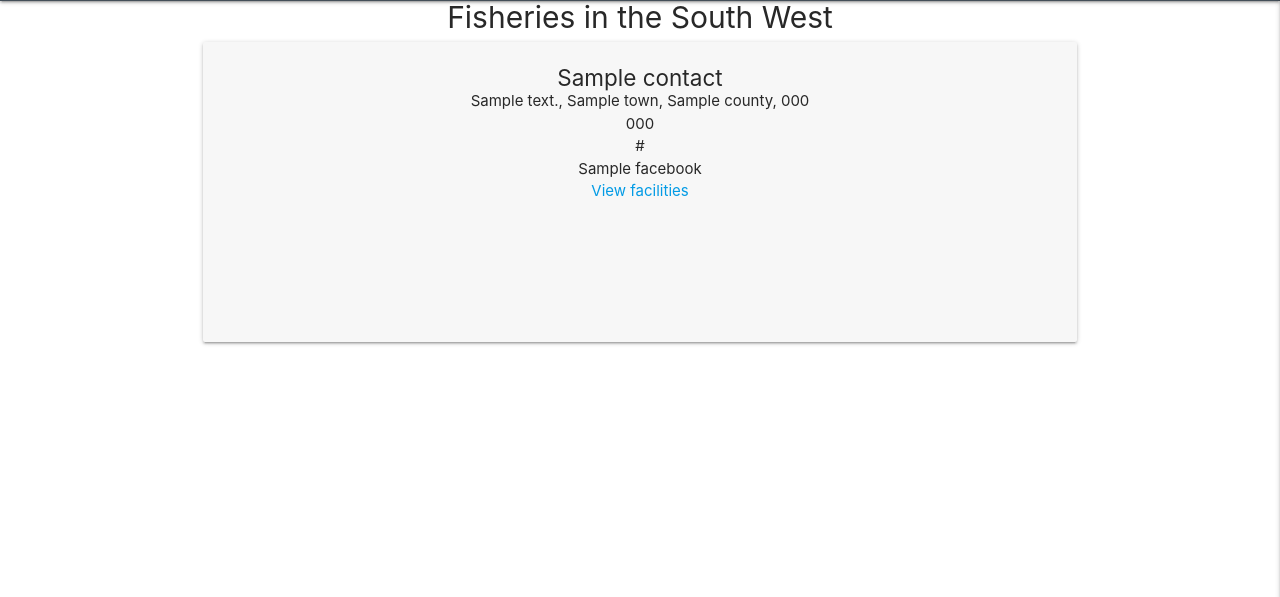
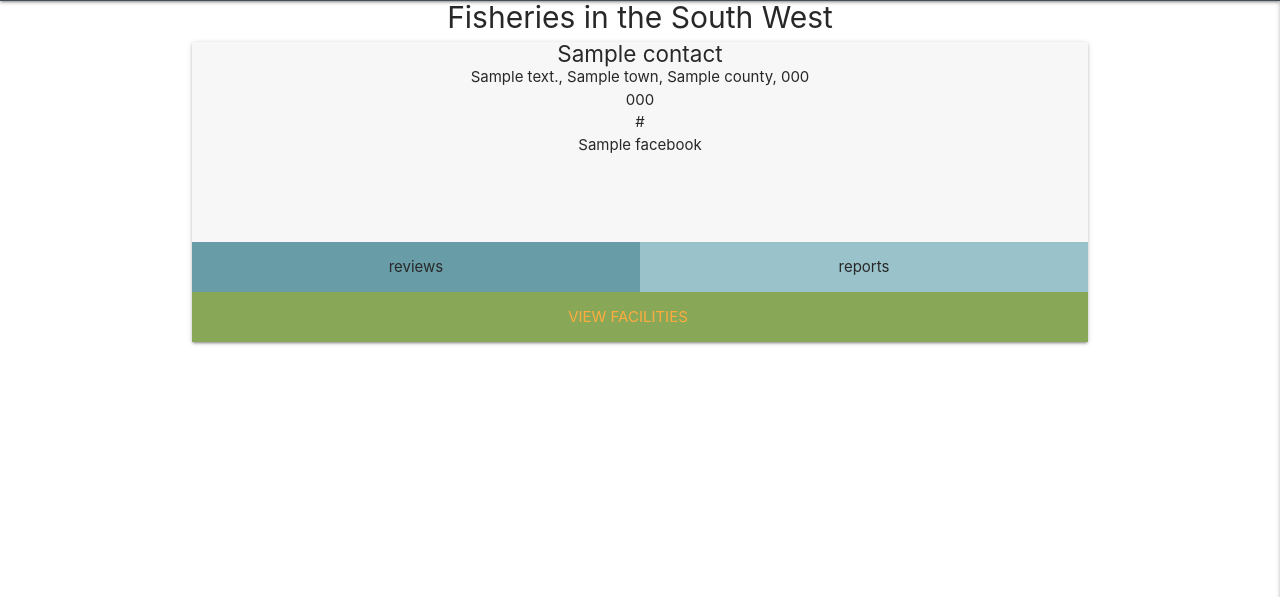
Before and after one commit to PaulWheatcroft/CarpBuzz, a Flask app: page / in a window 1280 px wide. Shown: the part 63-660 px from the top of the page. Run offline with Flask 2, Linux system fonts and the light colour scheme; a database or web service that is not in the repository returns one stand-in record (values such as "Sample title"); some libraries are stand-ins or nearby versions.

Commit message:
Refining Fishery card layout. Removing default Materialize margins and padding

```diff
--- a/static/css/style.css
+++ b/static/css/style.css
@@ -21,6 +21,9 @@ h2 {
 }
 h3 {
     font-size: 1em;
+    margin: 0;
+}
+.row {
     margin: 0;
 }
 .nav-wrapper{
@@ -50,15 +53,43 @@ h3 {
 .dropdown-content {
     background-color: #f7f7f7;
 }
+.card .card-content {
+    padding: 0px;
+}
 .fishery-card {
     background-color: #f7f7f7;
 }
 .card-content {
     text-align: center;
+    padding: 0px;
 }
 .fishery-card h1 {
     line-height: 1em;
     text-align: center;
+}
+.card .card-action {
+    background-color: inherit;
+    border-top: 0;
+    position: relative;
+    padding: 0px 0px;
+}
+.card-buttons {
+    height: 50px;
+    line-height: 50px;
+}
+.reviews-button {
+    background-color: #689DA8;
+}
+.reports-button {
+    background-color: #99C2CB;
+}
+.view-facilities {
+    background-color: #89A857;
+    height: 50px;
+    line-height: 50px;
+}
+.view-facilities a {
+    color: #f7f7f7;
 }
 .main-facility {
     text-align: center;
@@ -70,7 +101,7 @@ h3 {
     margin-top: 0px;
 }
 .card .card-reveal {
-    padding: 18px;
+    padding: 0px;
     background-color: #89A857;
     color: #f7f7f7;
 }
--- a/templates/fisheries.html
+++ b/templates/fisheries.html
@@ -4,24 +4,44 @@
 
     {% for fishery in fisheries %}
     <div class="container">
+        <div class="card small fishery-card">
+            <!-- Primary details for the fishery -->
+            <div class="card-content">
+                <!-- Fishery contact details -->
                 <div class="row">
-            <div class="col s12">
-                <div class="card small fishery-card">
-                    <div class="waves-effect waves-block waves-light">
-
-                    </div>
-                    <div class="card-content">
-                        <h2 class="fishery-card">{{ fishery.name }}</h2>
+                    <h2>{{ fishery.name }}</h2>
                     <p>{{ fishery.address }}, {{ fishery.town }}, {{ fishery.county }}, {{ fishery.postcode }}</p>
                     <p>{{ fishery.telephone }}</p>
                     <p>{{ fishery.website }}</p>
                     <p>{{ fishery.facebook }}</p>
+                </div>
 
+                <!-- Fishery price -->
+                <div class="row">
+
+                </div>
+
+                <div class="card-action">
+                    <!-- Review and Reports buttons -->
+                    <div class="row">
+                        <div class="col s6 card-buttons reviews-button">
+                            reviews
+                        </div>
+                        <div class="col s6 card-buttons reports-button">
+                            reports
+                        </div>
+                    </div>
+
+                    <!-- Fishery details reveal link -->
+                    <div class="row">
                         <div class="view-facilities">
                             <a href="#" class="activator">View facilities</a>
                         </div>
+                    </div>
+                </div>
+            </div>
 
-                    </div>
+            <!-- Reveal details for the fishery (facilities and payment methods)-->
             <div class="card-reveal">
                 <div class="row">
                     <div class="col s12">
@@ -29,6 +49,7 @@
                     </div>
                 </div>
 
+                <!-- Main facilities -->
                 {% for facility in facilities %}
                     {% if fishery._id|string == facility.fishery_id %}
 
@@ -46,7 +67,7 @@
                                 <p>Max rods {{ facility.rods }}</p>
                             </div>
                         </div>
-
+                        <!-- This list of facilities to only show if the are truthy -->
                         <div class="row">
                             <div class="col s6">
                                 <ul>
@@ -99,8 +120,6 @@
             </div>
         </div>
     </div>
-          </div>
-    </div>
 
 
 
```
Lines whose indentation alone changed are shown as unchanged.
